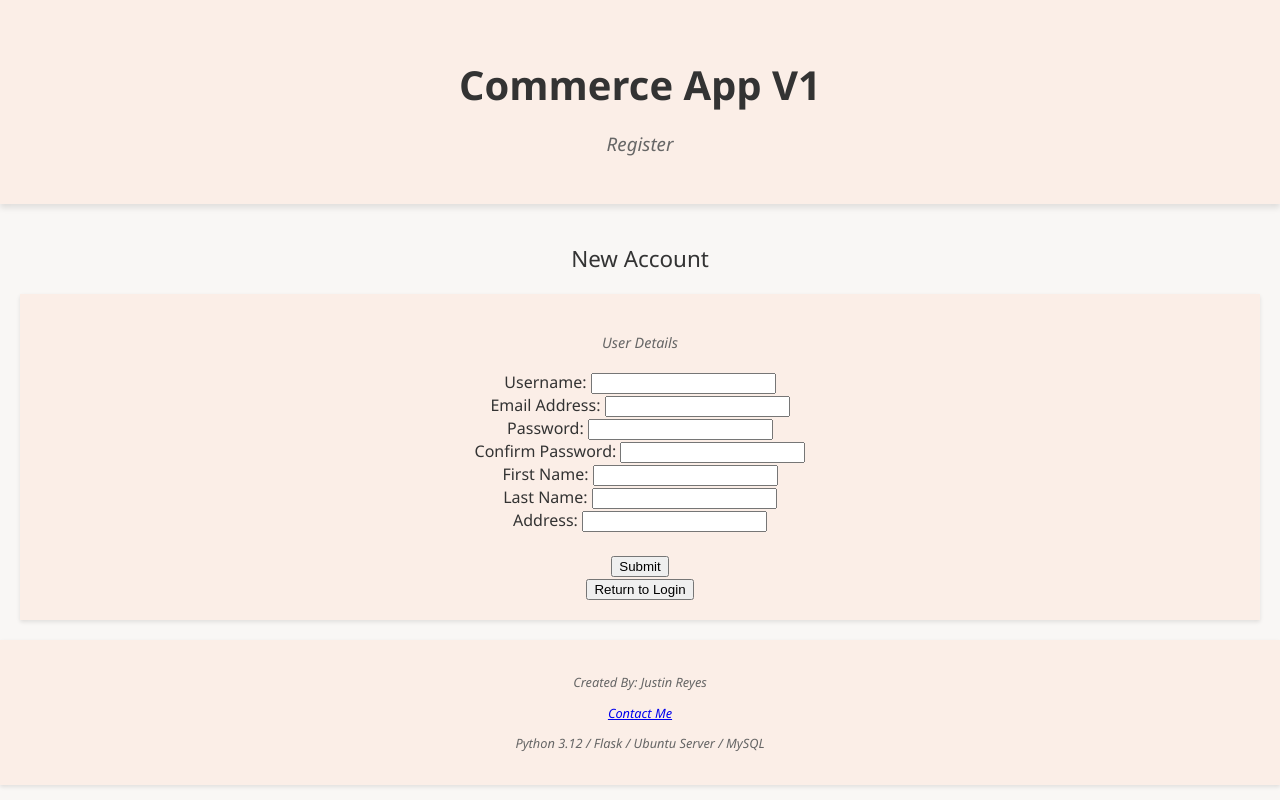
After one commit to lastadamus/css450-capstone, a Flask app: page /register in a window 1280 px wide. The commit adds this page. Run offline with Flask 3, Linux system fonts and the light colour scheme.

Commit message:
Updated the User Base and User models Updated identifiers on HTML pages Added "/auth" route Added secret_key Registration now creates user to CSV file Login redirects user to Shopping List page If user does not login, they are directed to login page If user lands on service root, redirected to login page
Registration does not yet allow user to sign in.

```diff
--- a/commerce_app/app.py
+++ b/commerce_app/app.py
@@ -1,14 +1,110 @@
-from flask import Flask, render_template, request
+import modules.data_handlers as dh
+import models.users as u
+import uuid
+import pandas as pd
+import datetime as dt
+from flask import Flask, render_template, request, redirect, session, Response
 
 app = Flask(__name__)
+app.secret_key = "Test1234!1!"
 
 
-@app.route("/", methods=["GET", "POST"])
-def home():
+@app.route("/", methods=["GET"])
+def root_redirect():
+    """Redirect users to login page if landing on root"""
+    return redirect("/login")
+
+
+@app.route("/login", methods=["GET", "POST"])
+def login():
+    """Prompt users to sign-in or register an account"""
     if request.method == "POST":
-        return render_template("index.html")
+        session["credentials"] = request.form.to_dict()
+        print(session["credentials"])
+        return redirect("/auth")
     elif request.method == "GET":
-        return render_template("index.html")
+        return render_template("login.html")
+
+
+@app.route("/auth", methods=["GET"])
+def auth():
+    if not session["credentials"]["username"] or not session["credentials"]["password"]:
+        return redirect("/login")
+    if request.method == "GET":
+        if session["credentials"]["username"] == "database_value":
+            if session["credentials"]["password"] == "database_value":
+                session["auth-key"] = uuid.uuid4()
+                session["auth"] = True
+                return redirect("/shopping_list")
+        else:
+            return {"status_code": 403, "message": "Invalid credentials entered"}
+
+
+@app.route("/register", methods=["GET", "POST"])
+def register():
+    """Allows users to register a new account"""
+    if request.method == "POST":
+        user_profile = request.form.to_dict()
+        del user_profile["conf_password"]
+
+        user_profile["id"] = str(uuid.uuid4())
+        user_profile["created_date"] = str(dt.datetime.now())
+
+        try:
+            new_user = u.User()
+            user = new_user.create_user(
+                id=user_profile["id"],
+                email_address=user_profile["email_address"],
+                username=user_profile["username"],
+                password=user_profile["password"],
+                first_name=user_profile["first_name"],
+                last_name=user_profile["last_name"],
+                physical_address=user_profile["physical_address"],
+                created_date=user_profile["created_date"],
+            )
+            user_profile.clear()
+
+            rows = pd.DataFrame(
+                {
+                    "id": user["user"].get("id"),
+                    "email_address": user["user"].get("email_address"),
+                    "password": user["user"].get("password"),
+                    "user_name": user["user"].get("user_name"),
+                    "first_name": user["user"].get("first_name"),
+                    "last_name": user["user"].get("last_name"),
+                    "address": user["user"].get("physical_address"),
+                    "created_date": user["user"].get("created_date"),
+                },
+                index=[0],
+            )
+            df = dh.csv_to_df(
+                "/Users/justin/css450-capstone/css450-capstone/df_csv.csv"
+            )
+            df_new = dh.insert_df_row(df=df, new_rows=rows)
+            dh.df_to_csv(df=df_new)
+        except Exception as e:
+            print(e)
+        return redirect("/login")
+    elif request.method == "GET":
+        return render_template("register.html")
+
+
+@app.route("/shopping_list", methods=["GET", "POST"])
+def shopping_list():
+    """Allows users to interact with shopping list"""
+    if not session:
+        return redirect("/login")
+    else:
+        if (
+            not session["auth"] == True
+            and not session["auth-key"] == session["auth-key"]
+        ):
+            return redirect("/login")
+
+    if request.method == "POST":
+        return render_template("shopping_list.html")
+    elif request.method == "GET":
+        return render_template("shopping_list.html")
 
 
 if __name__ == "__main__":
--- a/commerce_app/models/models.py
+++ b/commerce_app/models/models.py
@@ -7,9 +7,9 @@ class BaseUser:
     id: str
     email_address: str
     user_name: str
-    f_name: str = ""
-    l_name: str = ""
-    address: dict[str, str]
+    first_name: str = ""
+    last_name: str = ""
+    address: str
     created_date: str
 
 
--- a/commerce_app/modules/data_handlers.py
+++ b/commerce_app/modules/data_handlers.py
@@ -4,6 +4,10 @@ import pandas as pd
 def csv_to_df(path: str) -> pd.DataFrame:
     """Convert a CSVFile path to PD DataFrame"""
     return pd.read_csv(path)
+
+
+def df_to_csv(df: pd.DataFrame) -> str:
+    return df.to_csv(path_or_buf="df_csv.csv", index=False)
 
 
 def get_df_row(df: pd.DataFrame, id: str) -> pd.Series:
--- a/commerce_app/static/aigen_styles_v2.css
+++ b/commerce_app/static/aigen_styles_v2.css
@@ -84,4 +84,5 @@ body {
     font-size: 0.8em; /* Smaller font size */
     color: #666; /* Darker gray color */
     margin-top: 10px; /* Add spacing */
+    text-align: center;
 }
--- /dev/null
+++ b/commerce_app/static/jsApp.js
@@ -0,0 +1,13 @@
+// Redirect to Registration Page
+function redirectToRegistration() {
+    window.location.href = '/register';
+}
+var registerButton = document.getElementById('register');
+registerButton.addEventListener('click', redirectToRegistration);
+
+// Redirect to Login Page
+function redirectToLoginPage() {
+    window.location.href = '/login'
+}
+var loginPageButton = document.getElementById('login_page');
+registerButton.addEventListener('click', redirectToLoginPage);
--- /dev/null
+++ b/commerce_app/templates/register.html
@@ -0,0 +1,57 @@
+<!DOCTYPE html>
+<html>
+<head>
+    <meta charset="utf-8">
+    <title>Commerce App</title>
+    <meta name="description" content="">
+    <meta name="viewport" content="width=device-width, initial-scale=1">
+    <link rel="stylesheet" href="static/aigen_styles_v2.css">
+    <script src="static/jsApp.js"></script>
+</head>
+<header id="app_header">
+        <h1 id="header_h1">Commerce App V1</h1>
+        <h3 id="header_h3">Register</h3>
+    </header>
+<body>
+    <div id="app_body">
+        <h2 id="body_h2">New Account</h2>
+        <div id="app_form">
+            <form action="/register" method="post">
+                <h4 id="form_h4">User Details</h4>
+                <div id="user_profile">
+                    <label for="username" id="username_label">Username: </label>
+                    <input type="username" id="username" name="username" required="true">
+                    <br>
+                    <label for="email_address" id="email_label">Email Address: </label>
+                    <input type="email" id="email_address" name="email_address" required="true">
+                    <br>
+                    <label for="password" id="password_label">Password: </label>
+                    <input type="password" id="password" name="password" required="true">
+                    <br>
+                    <label for="conf_password" id="conf_password_label">Confirm Password: </label>
+                    <input type="password" id="conf_password" name="conf_password" required="true">
+                    <br>
+                    <label for="first_name" id="f_name_label">First Name: </label>
+                    <input type="text" id="first_name" name="first_name" required="true">
+                    <br>
+                    <label for="last_name" id="l_name_label">Last Name: </label>
+                    <input type="text" id="last_name" name="last_name" required="true">
+                    <br>
+                    <label for="physical_address" id="phys_address_label">Address: </label>
+                    <input type="text" id="physical_address" name="physical_address">
+                </div>
+                <br>
+                <input type="submit" id="submit_tiles">
+            </form>
+            <button id="login_page" onclick="redirectToLoginPage()">Return to Login</button>
+        </div>
+    </div>
+</body>
+<footer id="app_footer">
+        <div id="about">
+            <p>Created By: Justin Reyes</p>
+            <p><a href="mailto:justin.reyes@email.com">Contact Me</a></p>
+            <p>Python 3.12 / Flask / Ubuntu Server / MySQL</p>
+        </div>
+    </footer>
+</html>
--- a/commerce_app/templates/index.html
+++ b/commerce_app/templates/shopping_list.html
@@ -13,8 +13,8 @@
     </header>
     <body id="app_body">
         <h2 id="body_h2">Application Body</h2>
-        <div id="app_container">
-            <form id="app_form">
+        <div id="app_form">
+            <form>
                 <h4 id="form_h4">Form Header</h4>
                 <div id="field_container">
                     <label for="sample_1">Sample 1: </label>
@@ -32,6 +32,7 @@
             </form>
         </div>
     </body>
+    <div><br></div>
     <footer id="app_footer">
         <div id="about">
             <p>Created By: Justin Reyes</p>
```
Also changed, not shown: commerce_app/models/users.py (+28 -16 lines), commerce_app/templates/login.html (added, +44 -0 lines), df_csv.csv (added, +10 -0 lines), commerce_app/main_spike.py (renamed from commerce_app/main_test.py), test_commerce_app/__init__.py (added), test_commerce_app/commerce_test.py (added).
